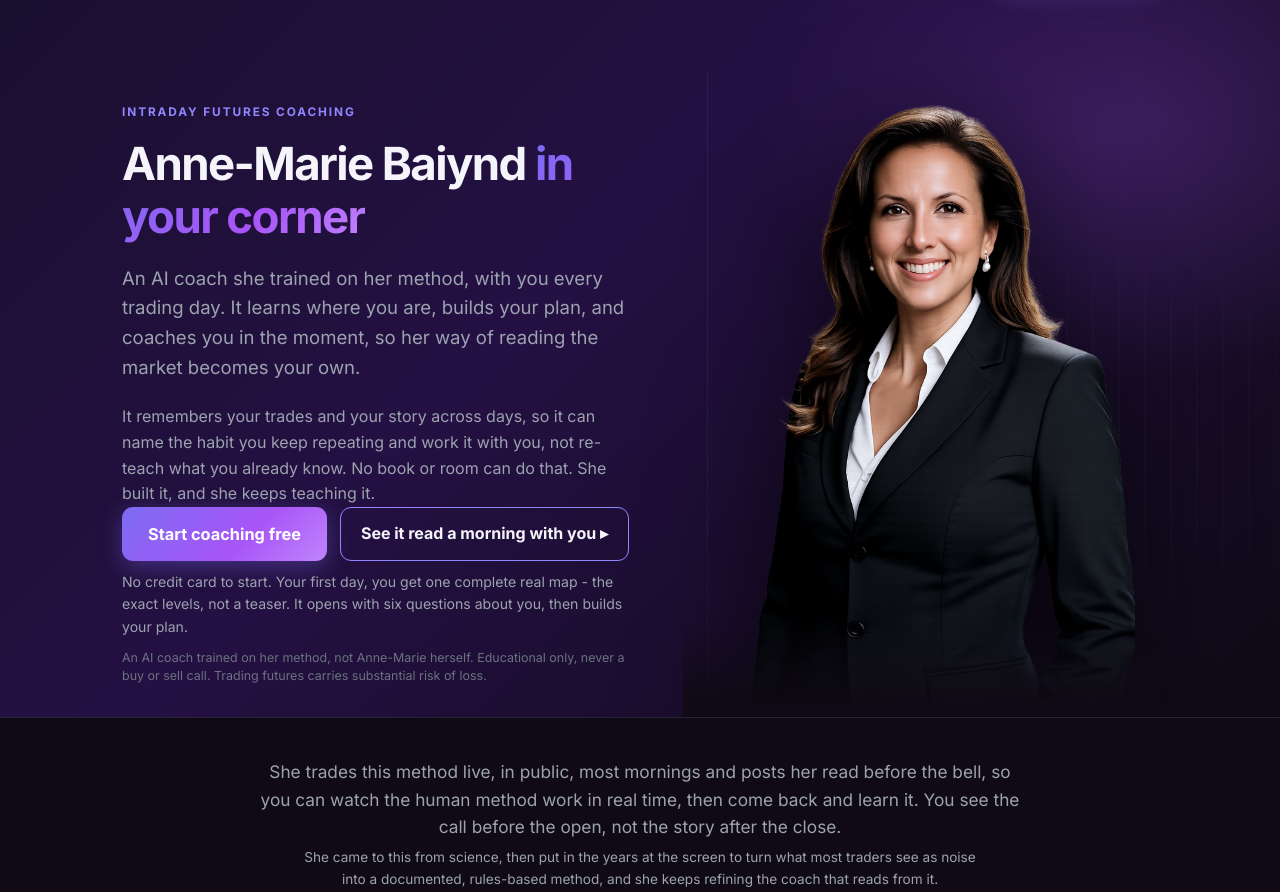
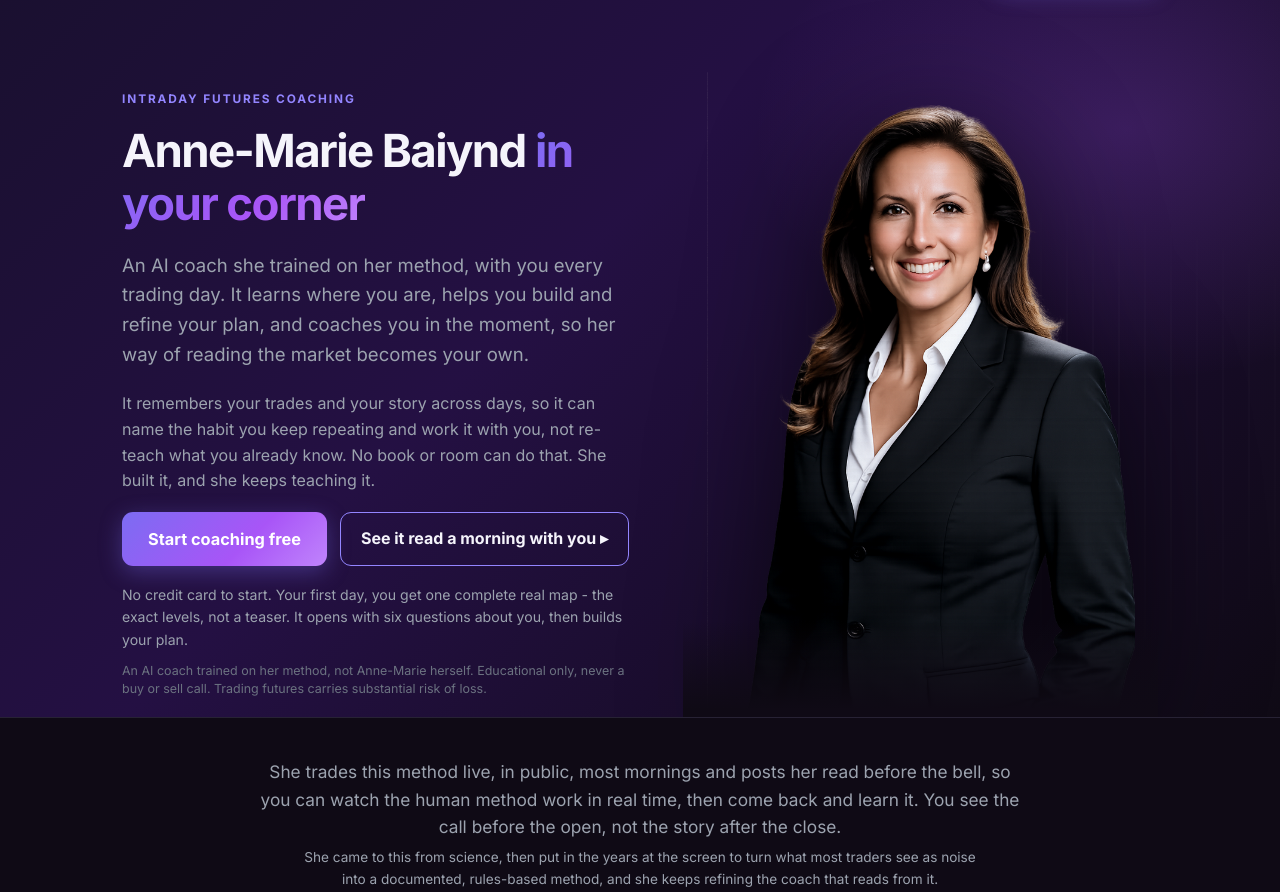
Before and after one commit to afshinmoshrefi/tradewave-rt, a Flask app: page / in a window 1280 px wide. Shown: the part 63-955 px from the top of the page. Run offline with Flask 3, Linux system fonts and the light colour scheme; data that the repository does not hold is empty.

Commit message:
Hero: "helps you build and refine your plan" + symmetric button spacing
- Subtext: "builds your plan" -> "helps you build and refine your plan" (the
  coach guides; the trader owns and keeps sharpening their own plan).
- Hero CTA row: equal 18px vertical breathing room above and below the buttons
  (was cramped against the paragraph above and the no-credit-card line below).

Co-Authored-By: Claude Opus 4.8 (1M context) <noreply@anthropic.com>

```diff
--- a/tradewave_realtime/app/static/css/styles.css
+++ b/tradewave_realtime/app/static/css/styles.css
@@ -68,7 +68,7 @@ h3{font-size:1.12rem;letter-spacing:-.01em}
 .hero h1{margin:16px auto;max-width:780px}
 .hero .grad{background:var(--grad);-webkit-background-clip:text;background-clip:text;color:transparent}
 .hero .sub{font-size:1.16rem;color:var(--muted);max-width:620px;margin:0 auto 26px}
-.hero .cta-row{display:flex;gap:13px;justify-content:center;flex-wrap:wrap}
+.hero .cta-row{display:flex;gap:13px;justify-content:center;flex-wrap:wrap;margin:18px 0 0}
 .partner-line{display:inline-flex;align-items:center;gap:9px;margin-top:6px;color:var(--muted);font-size:.95rem}
 .partner-line b{color:var(--text)}
 
@@ -185,7 +185,7 @@ code{background:var(--card2);border:1px solid var(--border2);border-radius:5px;p
 
 /* ===== Landing v2 ===== */
 .btn-lg{padding:14px 26px;font-size:1.02rem}
-.cta-micro{margin-top:10px;color:var(--muted);font-size:.88rem}
+.cta-micro{margin-top:18px;color:var(--muted);font-size:.88rem}
 .disclosure-micro{margin-top:10px;color:var(--faint);font-size:.78rem;max-width:520px;line-height:1.5}
 .lead{font-size:1.08rem;max-width:680px}
 .coach-ava.sm{width:36px;height:36px;font-size:.9rem}
--- a/tradewave_realtime/app/templates/landing.html
+++ b/tradewave_realtime/app/templates/landing.html
@@ -11,8 +11,8 @@
       <h1>Anne-Marie Baiynd <span class="grad">in your corner</span></h1>
       <p class="sub">
         An AI coach she trained on her method, with you every trading day. It learns where you
-        are, builds your plan, and coaches you in the moment, so her way of reading the market
-        becomes your own.
+        are, helps you build and refine your plan, and coaches you in the moment, so her way of
+        reading the market becomes your own.
       </p>
       <p class="muted">It remembers your trades and your story across days, so it can name the
       habit you keep repeating and work it with you, not re-teach what you already know. No book
```
